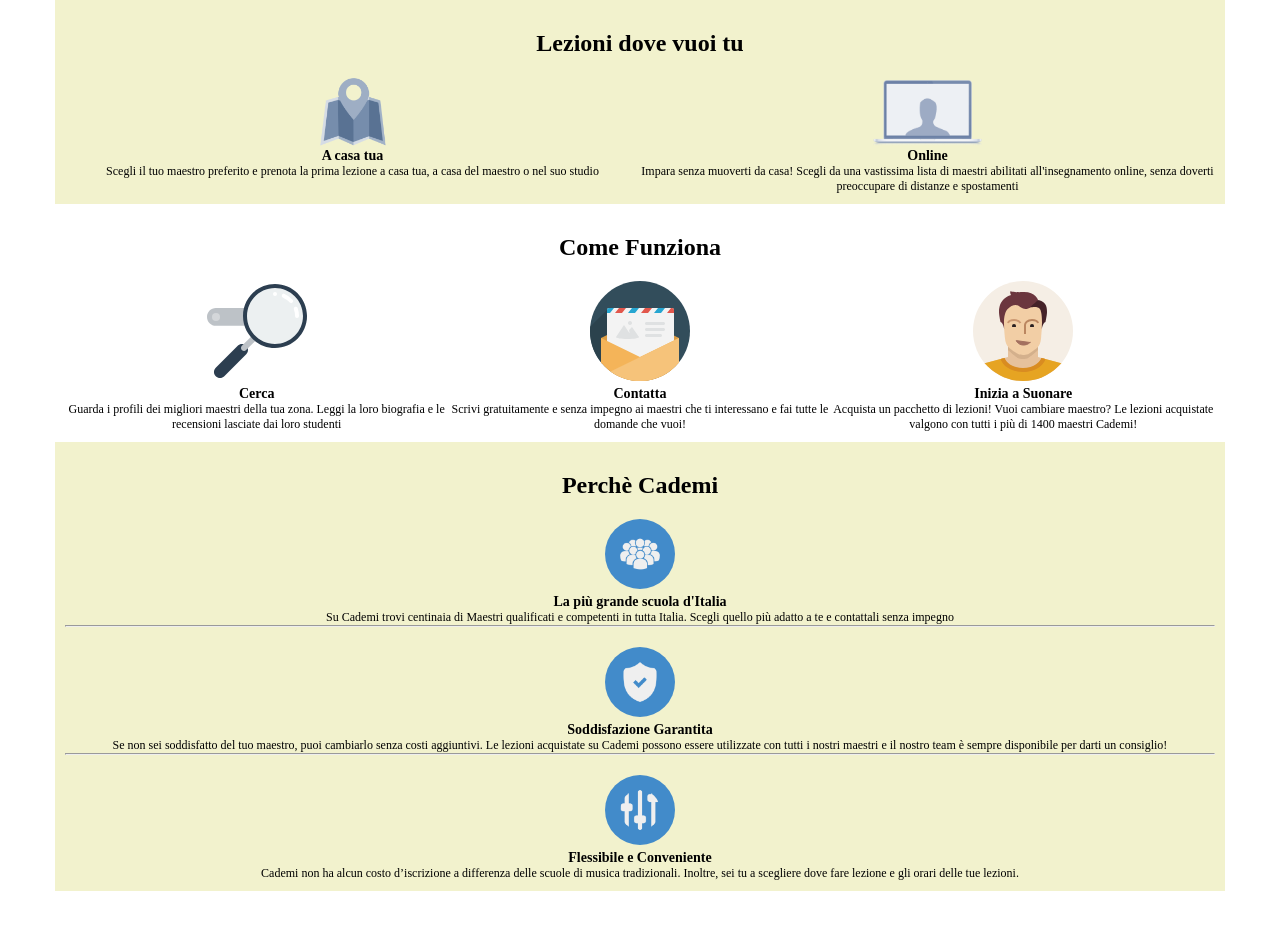
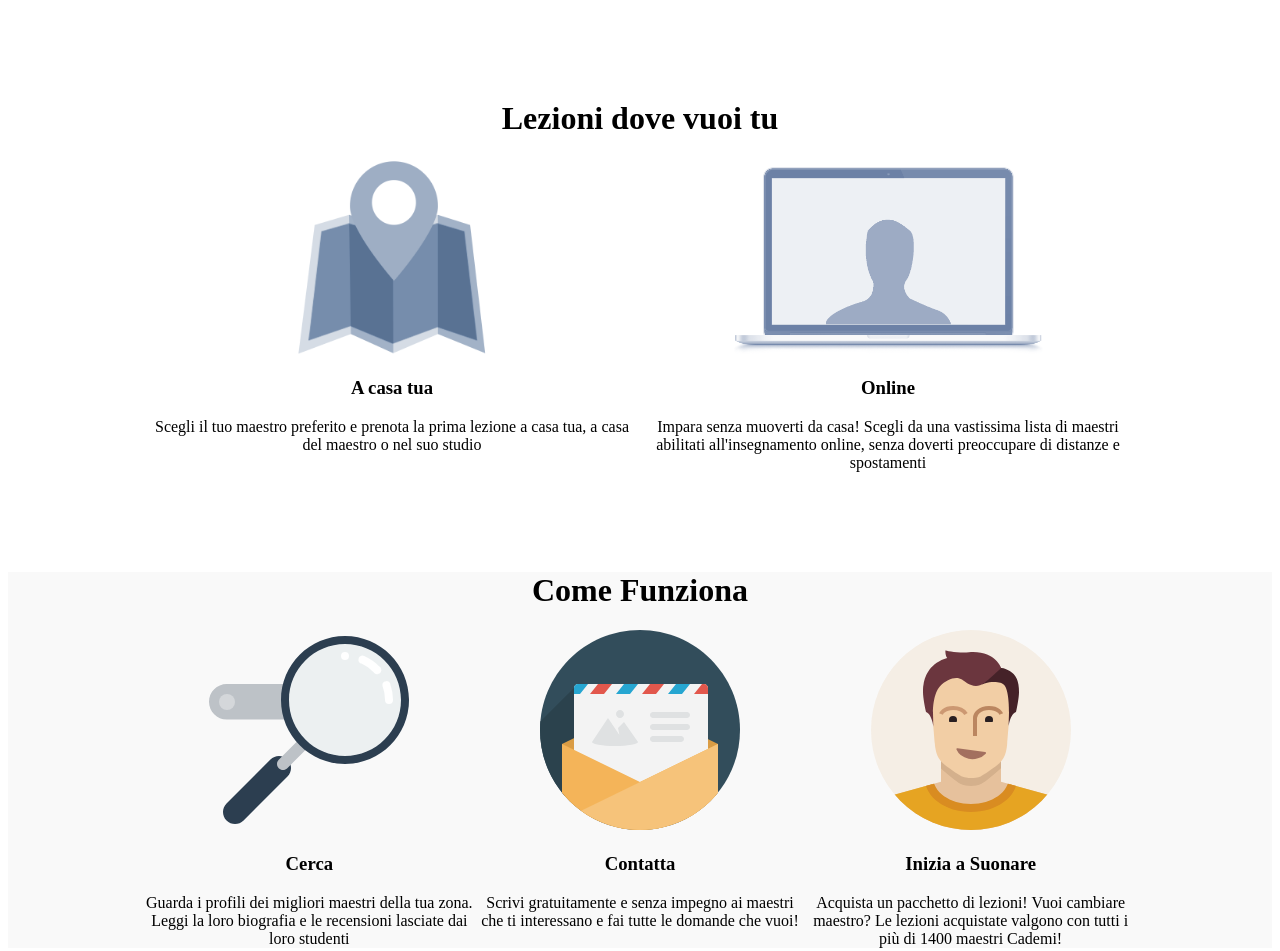
Before and after one commit to dora-budic/html-css-resp-wannabe-12bool, a plain HTML site: page index.html in a window 1280 px wide. Shown: the top 951 px of the page. Before the commit the page ends 891 px from the top, so only its background shows below. Drawn offline with Linux system fonts and the light colour scheme.

Commit message:
Desktop version

```diff
--- a/12bool.css
+++ b/12bool.css
@@ -4,12 +4,12 @@
   padding: 0;
 }
 
-.container {
+.row {
   max-width: 1170px;
   margin: 0 auto;
 }
 
-.container:after {
+.row:after {
   content: '';
   display: table;
   clear: both;
--- a/index.html
+++ b/index.html
@@ -7,7 +7,8 @@
     <link rel="stylesheet" href="./master.css">
   </head>
   <body>
-    <div id="lezioni" class="container">
+    <div class="container-lezioni">
+      <div id="lezioni" class="row">
         <div class="col-xs-12 col-md-12 col-lg-12">
           <h1>Lezioni dove vuoi tu</h1>
         </div>
@@ -22,7 +23,10 @@
           Impara senza muoverti da casa! Scegli da una vastissima lista di maestri abilitati all'insegnamento online, senza doverti preoccupare di distanze e spostamenti
         </div>
       </div>
-    <div id="steps" class="container">
+    </div>
+
+    <div class="container-steps">
+      <div id="steps" class="row">
         <div class="col-xs-12 col-md-12 col-lg-12">
           <h1>Come Funziona</h1>
         </div>
@@ -42,7 +46,10 @@
           Acquista un pacchetto di lezioni! Vuoi cambiare maestro? Le lezioni acquistate valgono con tutti i più di 1400 maestri Cademi!
         </div>
       </div>
-    <div id="why" class="container">
+    </div>
+
+    <div class="container-why">
+      <div id="why" class="row">
         <div class="col-xs-12 col-md-12 col-lg-12">
           <h1>Perchè Cademi</h1>
         </div>
@@ -64,5 +71,6 @@
           Cademi non ha alcun costo d’iscrizione a differenza delle scuole di musica tradizionali. Inoltre, sei tu a scegliere dove fare lezione e gli orari delle tue lezioni.
         </div>
       </div>
+    </div>
   </body>
 </html>
--- a/master.css
+++ b/master.css
@@ -1,34 +1,80 @@
-.container {
+.row {
   font-size: 12px;
   padding: 10px;
   text-align: center;
 }
 
-.container [class*="col-"] {
+.row [class*="col-"] {
   margin-top: 20px;
 }
 
-#lezioni.container {
+#lezioni.row {
   background-color: #F2F2CD;
 }
 
-#lezioni.container img {
+#lezioni.row img {
   display: block;
   margin: 0 auto;
   height: 70px;
 }
 
-#why.container {
+#why.row {
   background-color: #F2F2CD;
 }
 
-#why.container img {
+#why.row img {
   height: 70px;
   padding: 15px;
   background-color: #428bca;
   border-radius: 50%;
 }
 
-  #why.container.grey {
-    background-color: #F2F2CD;
+#why.row.grey {
+  background-color: #F2F2CD;
+}
+
+@media all and (min-width: 992px) {
+  body {
+    margin: 8px;
   }
+
+  .container-steps, .container-why {
+    background-color: #f9f9f9;
+  }
+
+  .row {
+    margin-top: 100px;
+    font-size: 16px;
+    padding: 0;
+    width: 992px;
+  }
+
+  .row [class*="col-"] {
+    margin-top: 0;
+  }
+
+  h1 {
+    margin-bottom: 0.67em;
+  }
+
+  h3 {
+    margin: 1em 0;
+  }
+
+  #lezioni.row img, #steps.row img, #why.row img  {
+    height: 200px;
+  }
+
+  #lezioni.row {
+    background-color: #fff;
+  }
+
+  #why.row {
+    background-color: #f9f9f9;
+  }
+
+  #why.row img {
+    padding: 30px;
+    margin-top: 80px;
+  }
+}
```
Lines whose indentation alone changed are shown as unchanged.
